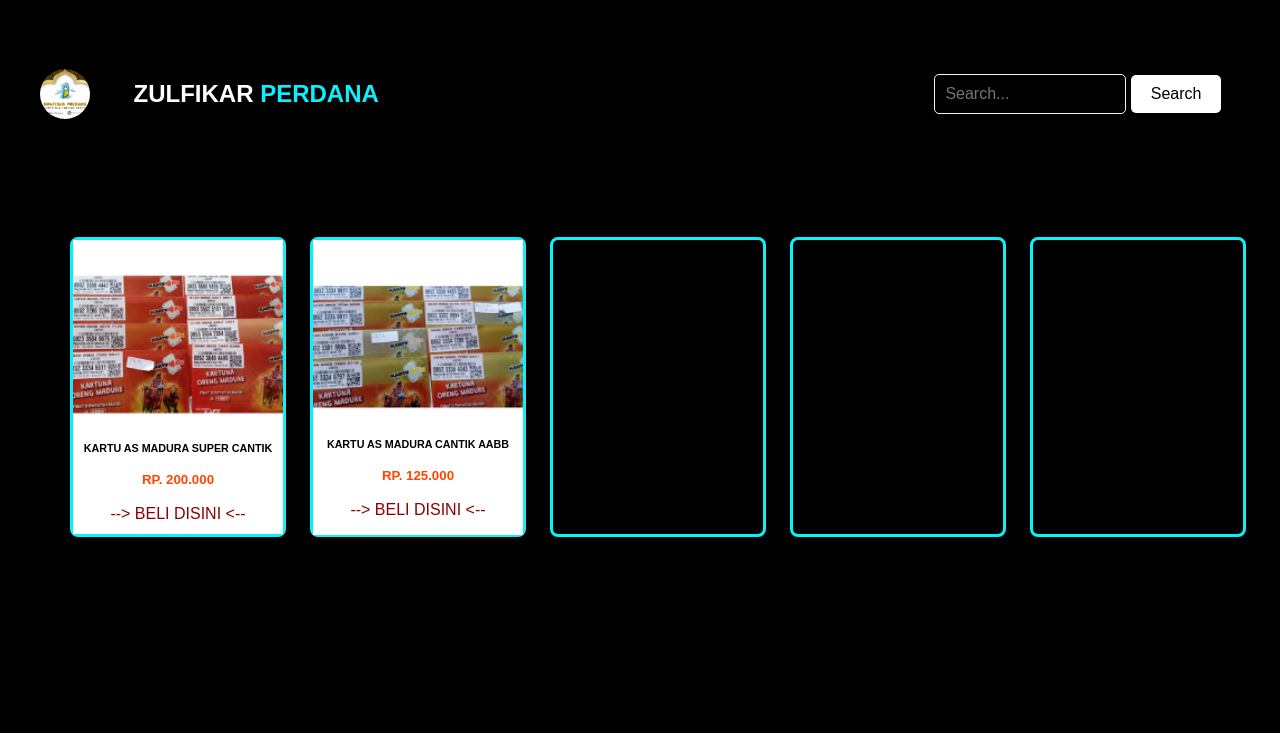
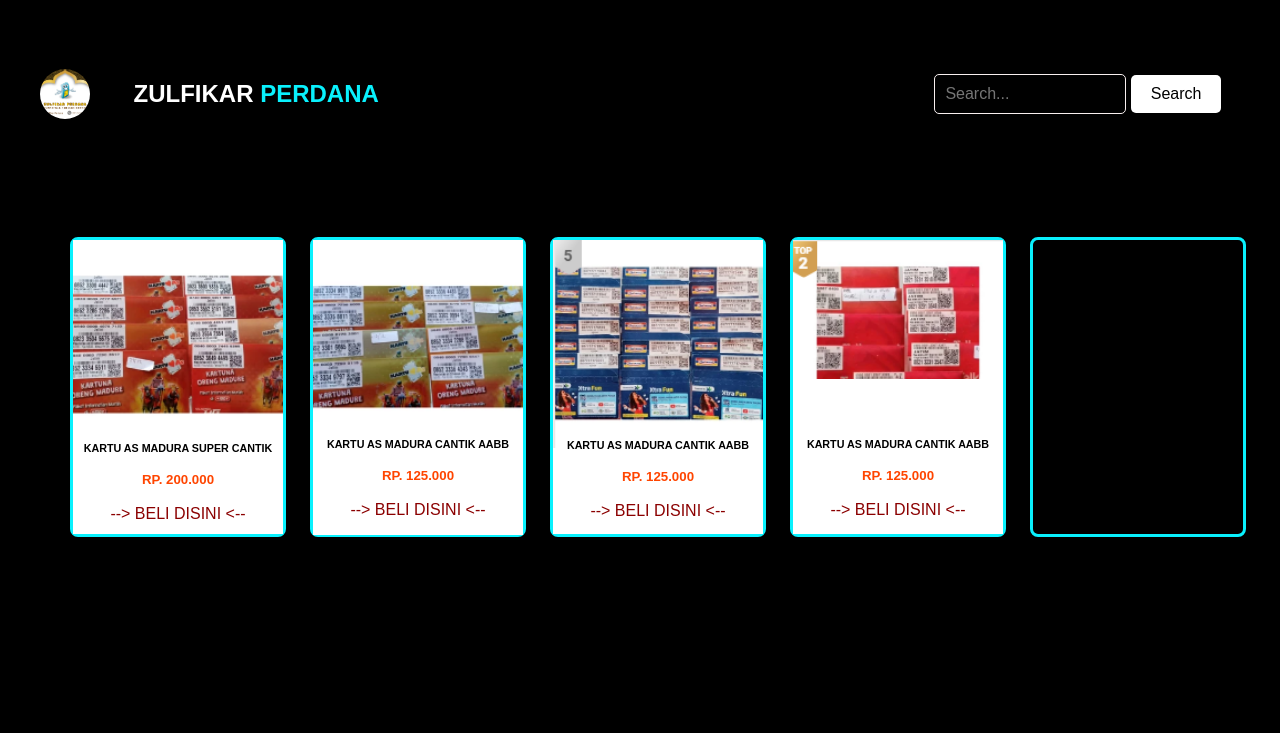
Before and after one commit to yahya542/biodata, a PHP site: page /dashboard.html in a window 1280 px wide. Shown: the part 693-1426 px from the top of the page. Run offline with PHP 8.4, Linux system fonts and the light colour scheme.

Commit message:
produk 3 dan 4 selesai

```diff
--- a/dashboard.html
+++ b/dashboard.html
@@ -80,8 +80,30 @@
                         <a href="https://shopee.co.id/Kartu-as-madura-asli-Combo-sakti-cantik-murah-i.355348488.23460655538" style="height: 4px; color: darkred; "> --> BELI DISINI <-- </a>
                     </div>
                 </div>
-                <div id="k3">kartu 3</div>
-                <div id="k3">kartu 4</div>
+                <div id="k3">
+                    <div>
+                        <img src="img/k3.png" alt="k1" style="width: 100%; margin-top: -50px;" >
+                    </div>
+                    <div style="background-color: white; height: 54%;  margin-top: -50px; padding-top: 37px; ">
+                        <h6 style="color: black;"> KARTU AS MADURA CANTIK AABB</h6>
+                        <br>
+                        <h5 style="color: orangered;">RP. 125.000</h5>
+                        <br>
+                        <a href="https://shopee.co.id/Kartu-as-madura-asli-Combo-sakti-cantik-murah-i.355348488.23460655538" style="height: 4px; color: darkred; "> --> BELI DISINI <-- </a>
+                    </div>
+                </div>
+                <div id="k4">
+                    <div>
+                        <img src="img/k4.png" alt="k1" style="width: 100%; margin-top: -50px; height: 50%;" >
+                    </div>
+                    <div style="background-color: white; height: 70%;  margin-top: -20px; padding-top: 75px; ">
+                        <h6 style="color: black;"> KARTU AS MADURA CANTIK AABB</h6>
+                        <br>
+                        <h5 style="color: orangered;">RP. 125.000</h5>
+                        <br>
+                        <a href="https://shopee.co.id/Kartu-as-madura-asli-Combo-sakti-cantik-murah-i.355348488.23460655538" style="height: 4px; color: darkred; "> --> BELI DISINI <-- </a>
+                    </div>
+                </div>
                 <div id="k3">kartu 5</div>
             </div>
             <br>
--- a/login.js
+++ b/index.js
@@ -10,6 +10,6 @@
         window.location.href = 'dashboard.html'; // Redirect ke halaman dashboard
     } else {
         // Login gagal
-        document.getElementById('error-message').style.display = 'block';
+        alert("maaf username dan password yang anda masukkan salah! 🙏")
     }
 });
--- a/index.php
+++ b/index.php
@@ -4,7 +4,7 @@
     <meta charset="UTF-8">
     <meta name="viewport" content="width=device-width, initial-scale=1.0">
     <title>Login</title>
-    <link rel="stylesheet" href="login.css">
+    <link rel="stylesheet" href="index.css">
 </head>
 <body>
 
@@ -21,6 +21,6 @@
     <button type="submit">Login</button>
     </div>
 </form>
-<script src="login.js"></script>
+<script src="index.js"></script>
 </body>
 </html>
```
Also changed, not shown: img/k4.png, img/k5.png, index.css (renamed from login.css).
